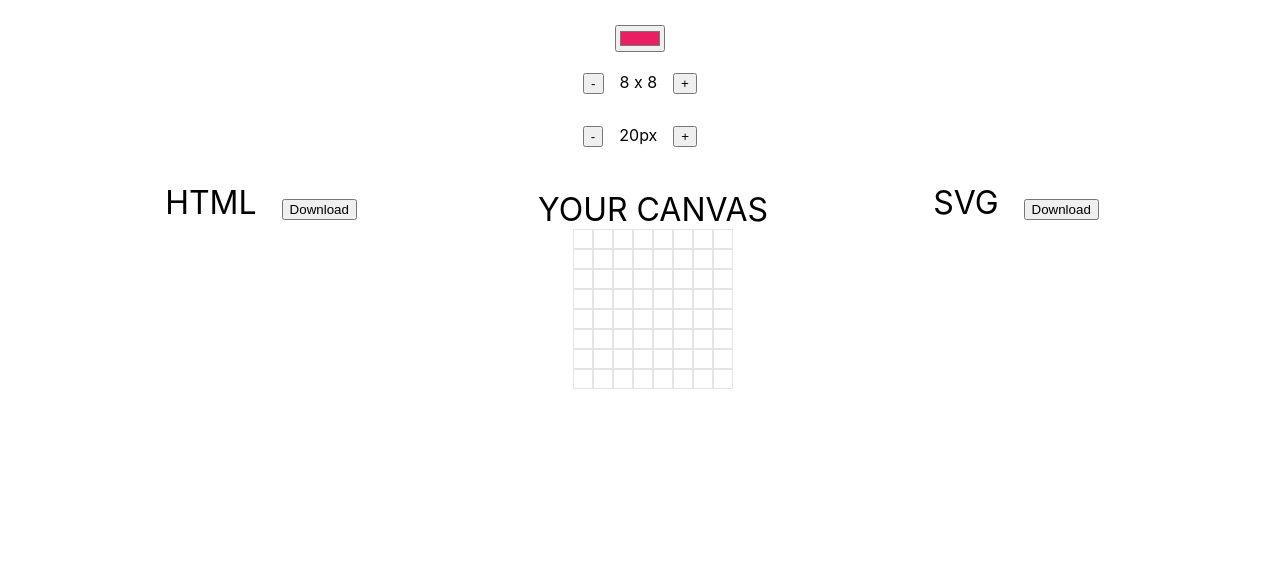
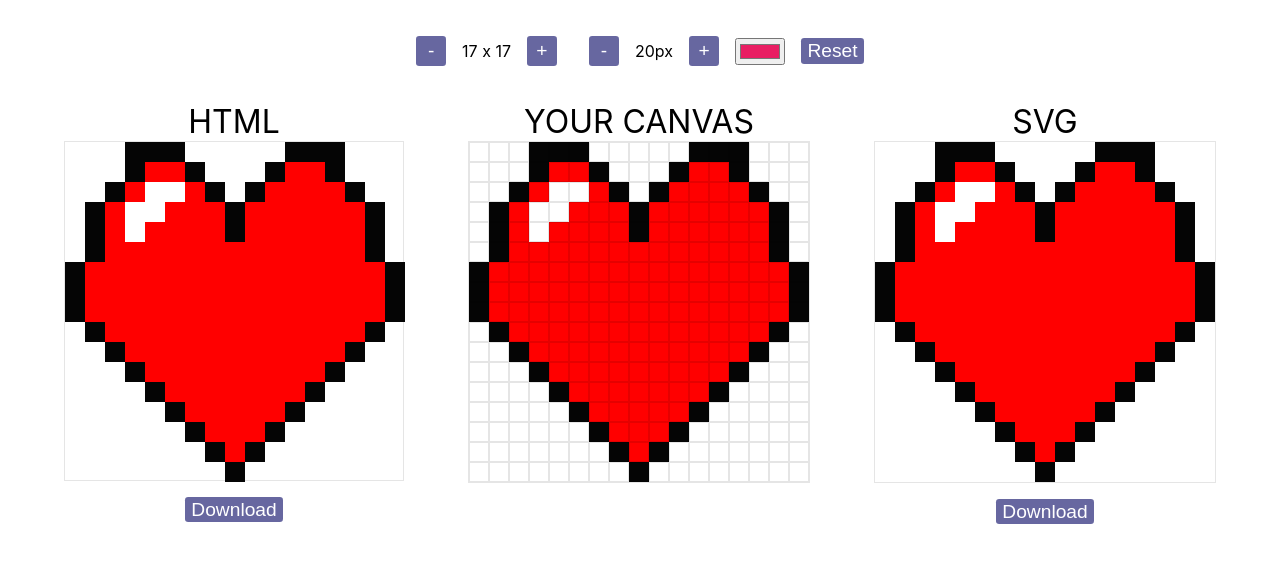
Before and after one commit to akashraj9828/8-bit-art-generator, a React (Create React App) app: page / in a window 1280 px wide. Shown: the top 562 px of the page. Built offline with nearby package versions, Linux system fonts and the light colour scheme.

Commit message:
Formatting

```diff
--- /dev/null
+++ b/src/Data/index.js
@@ -0,0 +1,19 @@
+export const heart = () => [
+	['', '', '', '#050505', '#050505', '#050505', '', '', '', '', '', '#050505', '#050505', '#050505', '', '', ''],
+	['', '', '', '#050505', '#ff0000', '#ff0000', '#050505', '', '', '', '#050505', '#ff0000', '#ff0000', '#050505', '', '', ''],
+	['', '', '#050505', '#ff0000', '#ffffff', '#ffffff', '#ff0000', '#050505', '', '#050505', '#ff0000', '#ff0000', '#ff0000', '#ff0000', '#050505', '', ''],
+	['', '#050505', '#ff0000', '#ffffff', '#ffffff', '#ff0000', '#ff0000', '#ff0000', '#050505', '#ff0000', '#ff0000', '#ff0000', '#ff0000', '#ff0000', '#ff0000', '#050505', ''],
+	['', '#050505', '#ff0000', '#ffffff', '#ff0000', '#ff0000', '#ff0000', '#ff0000', '#050505', '#ff0000', '#ff0000', '#ff0000', '#ff0000', '#ff0000', '#ff0000', '#050505', ''],
+	['', '#050505', '#ff0000', '#ff0000', '#ff0000', '#ff0000', '#ff0000', '#ff0000', '#ff0000', '#ff0000', '#ff0000', '#ff0000', '#ff0000', '#ff0000', '#ff0000', '#050505', ''],
+	['#050505', '#ff0000', '#ff0000', '#ff0000', '#ff0000', '#ff0000', '#ff0000', '#ff0000', '#ff0000', '#ff0000', '#ff0000', '#ff0000', '#ff0000', '#ff0000', '#ff0000', '#ff0000', '#050505'],
+	['#050505', '#ff0000', '#ff0000', '#ff0000', '#ff0000', '#ff0000', '#ff0000', '#ff0000', '#ff0000', '#ff0000', '#ff0000', '#ff0000', '#ff0000', '#ff0000', '#ff0000', '#ff0000', '#050505'],
+	['#050505', '#ff0000', '#ff0000', '#ff0000', '#ff0000', '#ff0000', '#ff0000', '#ff0000', '#ff0000', '#ff0000', '#ff0000', '#ff0000', '#ff0000', '#ff0000', '#ff0000', '#ff0000', '#050505'],
+	['', '#050505', '#ff0000', '#ff0000', '#ff0000', '#ff0000', '#ff0000', '#ff0000', '#ff0000', '#ff0000', '#ff0000', '#ff0000', '#ff0000', '#ff0000', '#ff0000', '#050505', ''],
+	['', '', '#050505', '#ff0000', '#ff0000', '#ff0000', '#ff0000', '#ff0000', '#ff0000', '#ff0000', '#ff0000', '#ff0000', '#ff0000', '#ff0000', '#050505', '', ''],
+	['', '', '', '#050505', '#ff0000', '#ff0000', '#ff0000', '#ff0000', '#ff0000', '#ff0000', '#ff0000', '#ff0000', '#ff0000', '#050505', '', '', ''],
+	['', '', '', '', '#050505', '#ff0000', '#ff0000', '#ff0000', '#ff0000', '#ff0000', '#ff0000', '#ff0000', '#050505', '', '', '', ''],
+	['', '', '', '', '', '#050505', '#ff0000', '#ff0000', '#ff0000', '#ff0000', '#ff0000', '#050505', '', '', '', '', ''],
+	['', '', '', '', '', '', '#050505', '#ff0000', '#ff0000', '#ff0000', '#050505', '', '', '', '', '', ''],
+	['', '', '', '', '', '', '', '#050505', '#ff0000', '#050505', '', '', '', '', '', '', ''],
+	['', '', '', '', '', '', '', '', '#050505', '', '', '', '', '', '', '', ''],
+];
--- a/src/Pages/Draw.js
+++ b/src/Pages/Draw.js
@@ -1,6 +1,7 @@
 import React, { Fragment, useState, useEffect, useRef } from 'react';
 import './Draw.scss';
 import { download } from '../Util';
+import { heart } from '../Data';
 
 const emptyMatrix = (size) =>
 	Array(size)
@@ -8,38 +9,30 @@ const emptyMatrix = (size) =>
 		.map((_) => Array(size).fill(''));
 
 const Draw = (props) => {
-	const [gridSize, setGridSize] = useState(8);
+	const [gridSize, setGridSize] = useState(17);
 	const [canvas, setCanvas] = useState(emptyMatrix(gridSize));
 	const [color, setColor] = useState('#e91e63');
 	const [pixelSize, setPixelSize] = useState(20);
+	const svgElement = useRef(null);
 	const [svg, setSvg] = useState('');
-	const fillCell = (row, col, e) => {
-		(async () => {
-			console.log(e);
-			console.log(e.detail);
-			console.log(e.metaKey);
-			console.log(e.target);
-			console.log(e.shiftKey);
-			const canvasCopy = [...canvas];
-			canvasCopy[row][col] = color;
-			setCanvas([...canvasCopy]);
-		})();
-	};
-
-	useEffect(() => {
-		setCanvas(emptyMatrix(gridSize));
-	}, [gridSize]);
-
-	useEffect(() => {}, [canvas]);
-
 	const [css, setCss] = useState(`#pixelart {
 		width: 240px;
 		height: 240px;
 	}
 	`);
 
-	const [html, setHtml] = useState('');
+	// on gridSizeChange Reset Canvas
+	useEffect(() => {
+		setCanvas(emptyMatrix(gridSize));
+	}, [gridSize]);
 
+	// on init set heart art as default
+	useEffect(() => {
+		const default_canvas = heart();
+		setCanvas(default_canvas);
+	}, []);
+
+	// main logic to update canvas and create svg,html,css
 	useEffect(() => {
 		(async () => {
 			let shadow = [];
@@ -79,8 +72,7 @@ const Draw = (props) => {
 		})();
 	}, [canvas, pixelSize, gridSize]);
 
-	const svgElement = useRef(null);
-
+	// update svg
 	useEffect(() => {
 		if (svgElement) {
 			(async () => {
@@ -89,6 +81,7 @@ const Draw = (props) => {
 		}
 	}, [svg, svgElement]);
 
+	// update html,css
 	useEffect(() => {
 		(async () => {
 			const old_style = document.getElementById('live-style');
@@ -103,6 +96,14 @@ const Draw = (props) => {
 		})();
 	}, [css]);
 
+	const fillCell = (row, col, e) => {
+		(async () => {
+			const canvasCopy = [...canvas];
+			canvasCopy[row][col] = color;
+			setCanvas([...canvasCopy]);
+		})();
+	};
+
 	const downloadHTML = async () => {
 		const text = `
 		<style>
@@ -116,44 +117,47 @@ const Draw = (props) => {
 	const [dragging, setDragging] = useState(false);
 	return (
 		<Fragment>
-			<div className='settings'>
-				<input type='color' value={color} onChange={(e) => setColor(e.target.value)} />
+			<div className='settings noselect'>
 				<div className='grid-size'>
-					<button className='btn action-btn mx-1 decrement' onClick={() => setGridSize((s) => s - 1)}>
+					<button className='btn action-btn mx-1 btn-square decrement' onClick={() => setGridSize((s) => (s > 1 ? s - 1 : s))}>
 						-
 					</button>
 					<span className='grid-size-value'>
 						{gridSize} x {gridSize}
 					</span>
-					<button className='btn action-btn mx-1 increment' onClick={() => setGridSize((s) => s + 1)}>
+					<button className='btn action-btn mx-1 btn-square increment' onClick={() => setGridSize((s) => s + 1)}>
 						+
 					</button>
 				</div>
 				<div className='pixel-size'>
-					<button className='btn action-btn mx-1 decrement' onClick={() => setPixelSize((s) => s - 1)}>
+					<button className='btn action-btn mx-1 btn-square decrement' onClick={() => setPixelSize((s) => (s > 5 ? s - 1 : s))}>
 						-
 					</button>
 					<span className='pixel-size-value'>{pixelSize}px</span>
-					<button className='btn action-btn mx-1 increment' onClick={() => setPixelSize((s) => s + 1)}>
+					<button className='btn action-btn mx-1 btn-square increment' onClick={() => setPixelSize((s) => s + 1)}>
 						+
 					</button>
 				</div>
+				<div className='color'>
+					<input type='color' value={color} onChange={(e) => setColor(e.target.value)} />
 				</div>
-
-			<div className='vs'>
+				<div className='extra'>
+					<button className='btn action-btn mx-1 html-download' onClick={() => setCanvas(emptyMatrix(gridSize))}>
+						Reset
+					</button>
+				</div>
+			</div>
+			<div className='vs noselect'>
 				<div className='art-container d-none'>
-					<span className='art-header'>
-						HTML{' '}
+					<span className='art-header'>HTML</span>
+					<div id='pixelart-html' className='no-line-height'></div>
 					<button className='btn action-btn mx-1 html-download' onClick={downloadHTML}>
-							{' '}
-							Download{' '}
+						Download
 					</button>
-					</span>
-					<div id='pixelart-html' className='no-line-height'></div>
 				</div>
 				<div className='art-container'>
 					<span className='art-header'>YOUR CANVAS</span>
-					<div className='canvas noselect no-line-height' onSelect={() => false} onMouseDown={() => setDragging(true)} onMouseUp={() => setDragging(false)}>
+					<div id='pixelart-canvas' className='canvas no-line-height' onSelect={() => false} onMouseDown={() => setDragging(true)} onMouseUp={() => setDragging(false)}>
 						{canvas.map((rowData, row) => {
 							return (
 								<div className='cellrow' key={row}>
@@ -163,7 +167,7 @@ const Draw = (props) => {
 											height: pixelSize,
 											background: cell,
 										};
-										return <div key={`${row}+${col}`} className='cell noselect' style={localStyle} onClick={(e) => fillCell(row, col, e)} onMouseOver={(e) => dragging && fillCell(row, col, e)} />;
+										return <div key={`${row}+${col}`} className='cell' style={localStyle} onClick={(e) => fillCell(row, col, e)} onMouseOver={(e) => dragging && fillCell(row, col, e)} />;
 									})}
 								</div>
 							);
@@ -171,21 +175,18 @@ const Draw = (props) => {
 					</div>
 				</div>
 				<div className='art-container d-none'>
-					<span className='art-header'>
-						SVG{' '}
+					<span className='art-header'>SVG</span>
+					<div id='pixelart-svg' className='no-line-height' ref={svgElement}></div>
 					<button
 						className='btn action-btn mx-1 svg-download'
 						onClick={() => {
 							download('pixelart.svg', svg);
 						}}>
-							{' '}
-							Download{' '}
-						</button>{' '}
-					</span>
-					<div id='pixelart-svg' className='no-line-height' ref={svgElement}></div>
+						Download
+					</button>
 				</div>
 			</div>
-			<div className='output d-none'>
+			<div className='output noselect d-none'>
 				<pre className='html'>{"<div id='pixelart-html'></div>"}</pre>
 				<pre className='css'>{css}</pre>
 			</div>
--- a/src/Pages/Draw.scss
+++ b/src/Pages/Draw.scss
@@ -2,7 +2,7 @@
 	display: flex;
 	width: 50%;
 	margin: 20px auto;
-	flex-direction: column;
+	flex-direction: row;
 	justify-content: center;
 	align-items: center;
 	input {
@@ -15,7 +15,7 @@
 	.art-container {
 		display: flex;
 		flex-direction: column;
-		justify-content: center;
+		// justify-content: center;
 		align-items: center;
 		.art-header {
 			font-size: 2rem;
@@ -23,33 +23,51 @@
 	}
 }
 
+#pixelart-html,
+#pixelart-svg,
+#pixelart-canvas {
+	border: solid 0.1px transparentize($color: black, $amount: 0.9);
+}
+
 .canvas {
 	display: flex;
 	flex-direction: column;
 }
+
 .cellrow {
 	display: flex;
 	.cell {
 		border: solid 0.1px transparentize($color: black, $amount: 0.9);
+		cursor: crosshair;
+		&:hover {
+			background: yellow;
+		}
 	}
 }
 
-// .canvas {
-// 	border: 0.5px solid transparentize($color: grey, $amount: 0.5);
-// 	cursor: crosshair;
-// 	background: transparent;
-// }
-// .cellrow {
-// 	line-height: 0;
-// 	white-space: nowrap;
-// 	.cell {
-// 		margin: 0px;
-// 		border: solid 0.1px transparentize($color: black, $amount: 0.9);
-// 		&:hover {
-// 			background: yellow;
-// 		}
-// 	}
-// }
+.art-header {
+	display: flex;
+	// align-items: center;
+}
+
+.btn {
+	padding: 0.1rem 0.4rem;
+	background: rgb(103, 103, 160);
+	color: white;
+	border-radius: 0.2rem;
+	border: 0;
+	font-size: 1.2rem;
+	&:hover {
+		background: rgb(94, 94, 131);
+	}
+}
+
+.btn-square {
+	$size: 30px;
+	width: $size;
+	height: $size;
+	padding: 0;
+}
 
 .noselect {
 	-webkit-touch-callout: none; /* iOS Safari */
```
Lines whose indentation alone changed are shown as unchanged.
